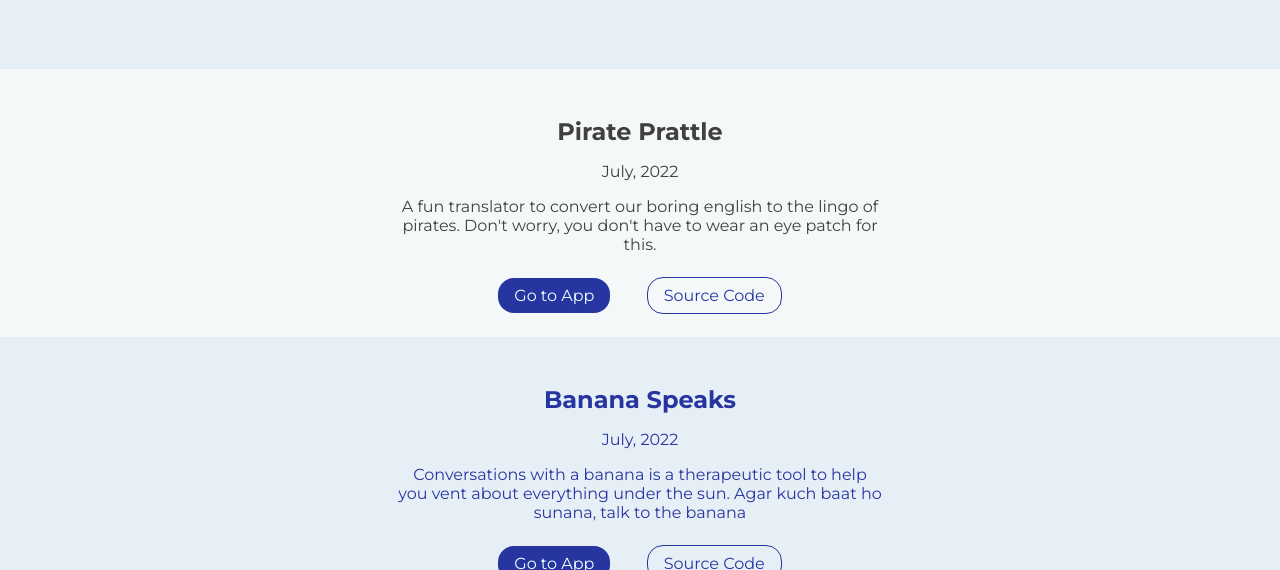
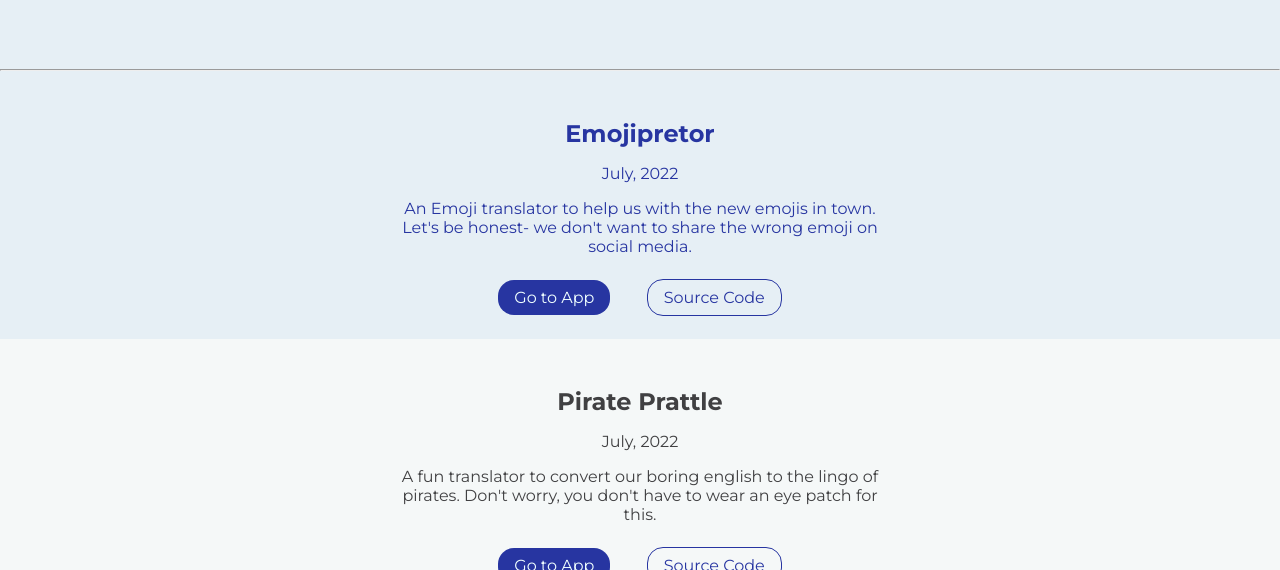
Before and after one commit to sanunavwoo/sanunavodey-NeoG-Portfolio, a plain HTML site: page projects.html in a window 1280 px wide. Shown: the part 530-1100 px from the top of the page. Drawn offline with nearby package versions, Linux system fonts and the light colour scheme.

Commit message:
Fix- Adding Projects
Adding Projects

```diff
--- a/projects.html
+++ b/projects.html
@@ -30,7 +30,7 @@
                             <a class= "links " href="#">Blogs</a>
                         </li>
                         <li class="list-item-inline  non-bullet">
-                            <a class= "links" href="#">Contact Me</a>
+                            <a class= "links" href="#contactME">Contact Me</a>
                         </li>
                     </ul>
                 </div>
@@ -39,19 +39,28 @@
 
         <header class="hero project-header">
             <img class= "hero-img" src="\images\projectPage_img.svg" />
-            <h1>A sneak peak of my <span>NeoG Projects</span></h1>
+            <h1>A sneak peak of my <span>Projects</span></h1>
         </header>
-
+        <hr style="margin:0; padding: 0; color: #2735a1">
         <div class="project-div">
 
             <ol reversed>
+                <li class="non-bullet">
+                    <article class="project-container blue-section">
+                        <h2>Emojipretor</h2>
+                        <smaller>July, 2022</smaller>
+                        <p>An Emoji translator to help us with the new emojis in town. Let's be honest- we don't want to share the wrong emoji on social media. </p>
+                            <a class="links primary-link" href="https://oblber.csb.app/" target="_blank" >Go to App</a>
+                            <a class="links secondary-link" href=" https://codesandbox.io/s/emoji-interpretor-forked-oblber" target="_blank">Source Code</a>
+                    </article>
+                </li>
                 <li class="non-bullet">
                     <article class="project-container white-section">
                         <h2>Pirate Prattle</h2>
                         <smaller>July, 2022</smaller>
                         <p>A fun translator to convert our boring english to the lingo of pirates. Don't worry, you don't have to wear an eye patch for this.</p>
-                            <a class="links primary-link" href="pirate-prattle.netlify.app/">Go to App</a>
-                            <a class="links secondary-link" href="https://github.com/sanunavwoo/Prattling-with-Pirates.git">Source Code</a>
+                            <a class="links primary-link" href="https://pirate-prattle.netlify.app/" target="_blank" target="_blank">Go to App</a>
+                            <a class="links secondary-link" href="https://github.com/sanunavwoo/Prattling-with-Pirates.git" target="_blank">Source Code</a>
                     </article>
                 </li>
                 <li class="non-bullet">
@@ -59,8 +68,8 @@
                         <h2>Banana Speaks</h2>
                         <smaller>July, 2022</smaller>
                         <p>Conversations with a banana is a therapeutic tool to help you vent about everything under the sun. Agar kuch baat ho sunana, talk to the banana</p>
-                            <a class="links primary-link" href="https://bananaa-speaks.netlify.app">Go to App</a>
-                            <a class="links secondary-link" href="https://github.com/sanunavwoo/Bananaa-Speaks.git">Source Code</a>
+                            <a class="links primary-link" href="https://bananaa-speaks.netlify.app" target="_blank">Go to App</a>
+                            <a class="links secondary-link" href="https://github.com/sanunavwoo/Bananaa-Speaks.git" target="_blank">Source Code</a>
                     </article>
                 </li>
                 <li class="non-bullet">
@@ -68,8 +77,8 @@
                         <h2>The Universal Quiz</h2>
                         <smaller>July, 2022</smaller>
                         <p>You must have heard the song- Who are we-Just a speck of dust within the galaxy. A fun quiz CLI application made on NodeJS. Put on your Astro-boots and test your knowledge out</p>
-                            <a class="links primary-link" href="https://replit.com/@SanunavoDey1/Astronomy-Quiz#index.js?embed=1&output=1">Go to App</a>
-                            <a class="links secondary-link" href="https://github.com/sanunavwoo/Sanunavo-Dey_AstronomyQuiz.git">Source Code</a>
+                            <a class="links primary-link" href="https://replit.com/@SanunavoDey1/Astronomy-Quiz#index.js?embed=1&output=1" target="_blank">Go to App</a>
+                            <a class="links secondary-link" href="https://github.com/sanunavwoo/Sanunavo-Dey_AstronomyQuiz.git" target="_blank">Source Code</a>
                     </article>
                 </li>
                 <li class="non-bullet">
@@ -77,8 +86,8 @@
                         <h2>How well do you know me</h2>
                         <smaller>July, 2022</smaller>
                         <p>A fun quiz CLI application made on NodeJS. The questions are exactly the way I am- <span class="blue-section">Simple & Silly</span></p>
-                            <a class="links primary-link" href="https://replit.com/@SanunavoDey1/CLIApp#index.js?embed=1&output=1">Go to App</a>
-                            <a class="links secondary-link" href="https://github.com/sanunavwoo/Sanunavo-Quiz.git">Source Code</a>
+                            <a class="links primary-link" href="https://replit.com/@SanunavoDey1/CLIApp#index.js?embed=1&output=1" target="_blank">Go to App</a>
+                            <a class="links secondary-link" href="https://github.com/sanunavwoo/Sanunavo-Quiz.git" target="_blank">Source Code</a>
                     </article>
                 </li>
 
@@ -88,7 +97,7 @@
 
 
         </div>
-        <footer class="footer">
+        <footer class="footer" id="contactME">
             <div class="footer-header">Let's Connect</div>
 
             <ul class="social-links">
```
Also changed, not shown: index.html (+2 -2 lines).
